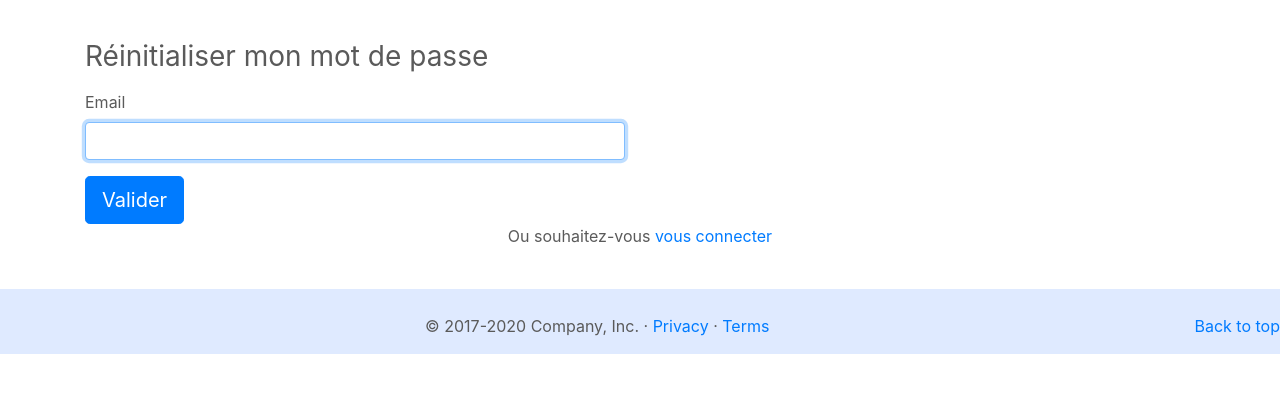
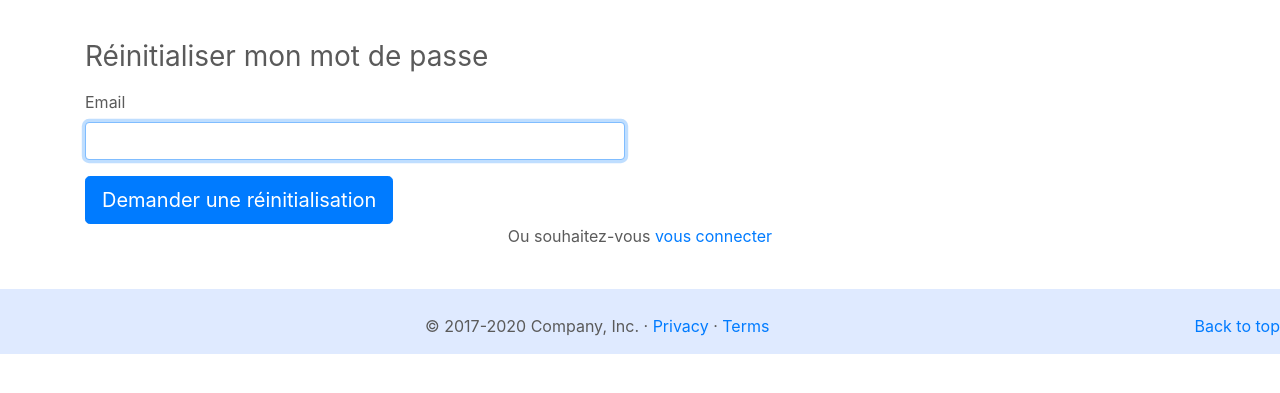
Before and after one commit to ClocloDevo/testAuth, a Symfony app: template templates/reset_password/index.html.twig in a window 1280 px wide. Shown: the part 56-449 px from the top of the page. Run offline with Twig, Linux system fonts and the light colour scheme; the template is opened without the code that fills it, so the values that code supplies are empty; some libraries are stand-ins or nearby versions.

Commit message:
Correction outfocus

```diff
--- a/templates/base.html.twig
+++ b/templates/base.html.twig
@@ -140,6 +140,6 @@
 </main>
 <script src="https://code.jquery.com/jquery-3.5.1.slim.min.js"></script>
 <script src="{{ asset('assets/js/bootstrap.bundle.js') }}"></script>
-<script src="{{ asset('assets/js/custom2.js') }}"></script>
+<script src="{{ asset('assets/js/custom2.js') }}" defer></script>
 </body>
 </html>
--- a/templates/reset_password/index.html.twig
+++ b/templates/reset_password/index.html.twig
@@ -14,7 +14,7 @@
                 <input type="email" name="email" id="inputEmail" class="form-control" autocomplete="email" required autofocus>
             </div>
 
-            <button class="btn btn-lg btn-primary" type="submit">Valider</button>
+            <button class="btn btn-lg btn-primary" type="submit">Demander une réinitialisation</button>
         </form>
         <p class="text-center">Ou souhaitez-vous <a href="{{ path('app_login') }}">vous connecter</a></p>
     </div>
--- a/templates/security/login.html.twig
+++ b/templates/security/login.html.twig
@@ -29,6 +29,7 @@
         <label for="inputPassword">Mot de passe</label>
         <input type="password" name="password" id="inputPassword" class="form-control"
                autocomplete="current-password" required>
+        <span class="error" aria-live="polite"></span>
     </div>
 
     <input type="hidden" name="_csrf_token"
```
Also changed, not shown: public/assets/css/custom.css, public/assets/js/custom2.js.
